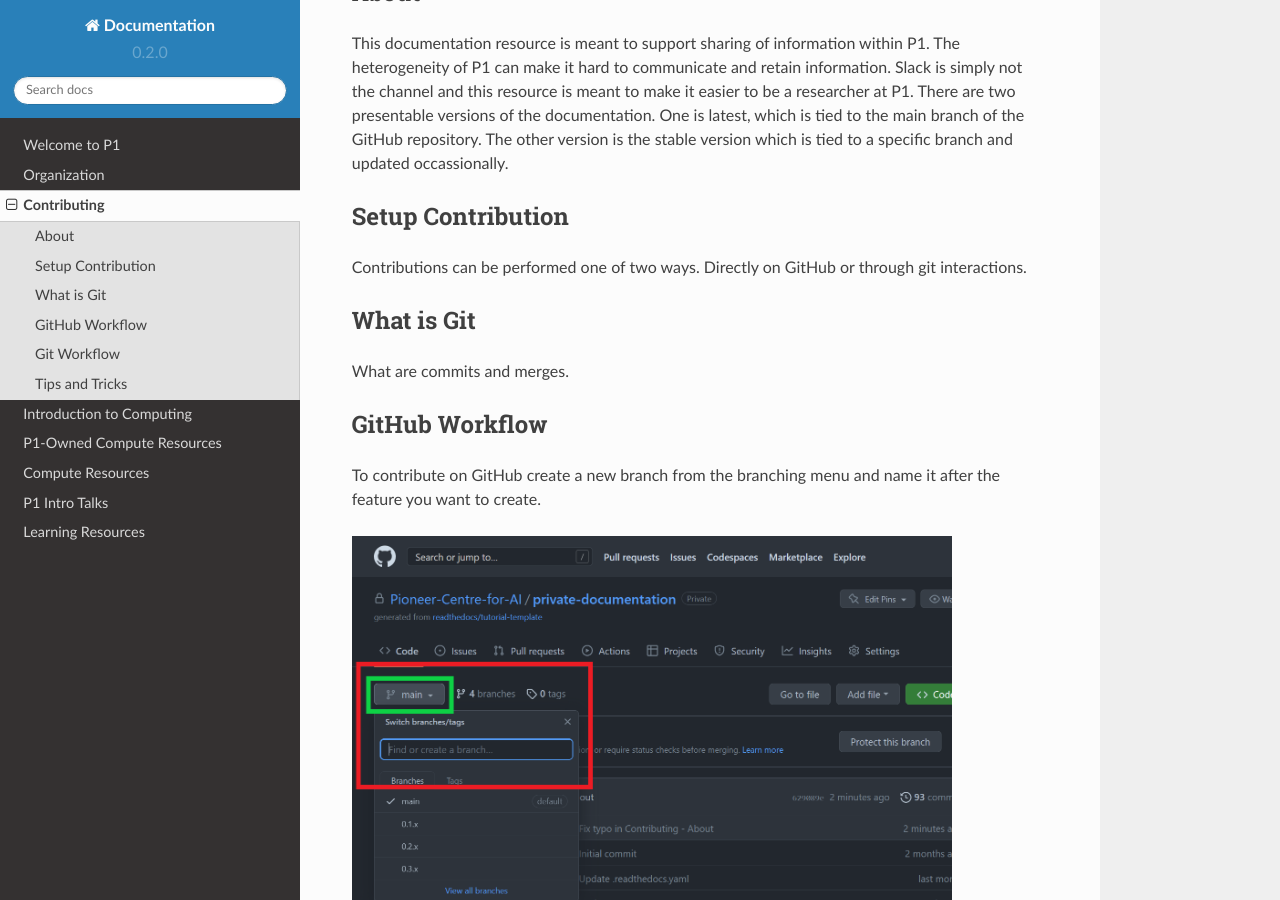
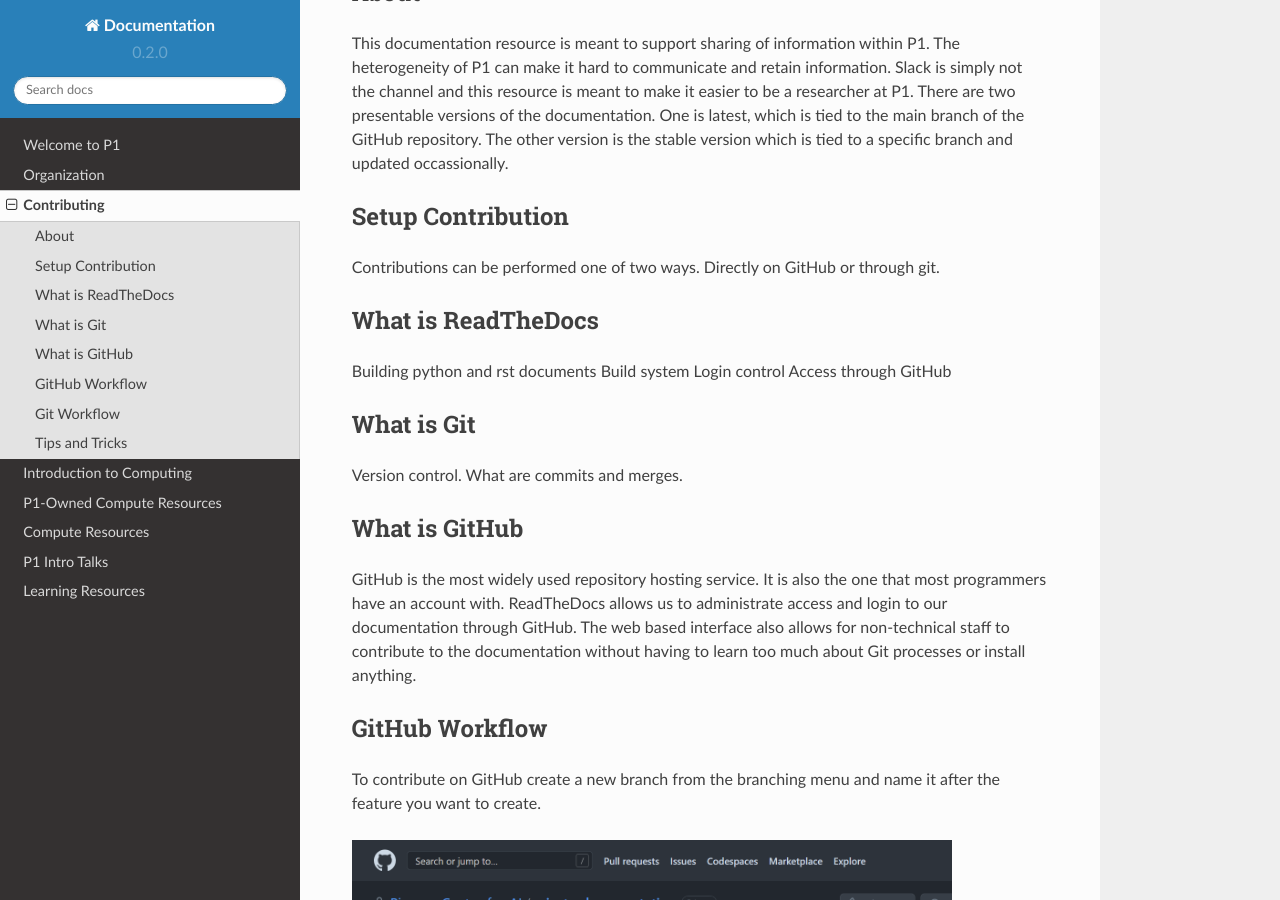
Before and after one commit to Pioneer-Centre-for-AI/p1-compute-documentation, a Sphinx documentation site: the page built from docs/source/contributing.rst, in a window 1280 px wide and 900 px high, scrolled down 328 px. Built offline with Sphinx 7.4.7 and the Read the Docs theme 2.0.0, drawn with Linux system fonts in a browser that asks for light colours.

Commit message:
Add some sections in contributing

```diff
--- a/docs/source/contributing.rst
+++ b/docs/source/contributing.rst
@@ -9,12 +9,23 @@
 
 Setup Contribution
 ==================
-Contributions can be performed one of two ways. Directly on GitHub or through git interactions.
+Contributions can be performed one of two ways. Directly on GitHub or through git.
 
+What is ReadTheDocs
+===================
+Building python and rst documents
+Build system
+Login control
+Access through GitHub
 
 What is Git
 ===========
+Version control.
 What are commits and merges.
+
+What is GitHub
+==============
+GitHub is the most widely used repository hosting service. It is also the one that most programmers have an account with. ReadTheDocs allows us to administrate access and login to our documentation through GitHub. The web based interface also allows for non-technical staff to contribute to the documentation without having to learn too much about Git processes or install anything.
 
 
 GitHub Workflow
```
